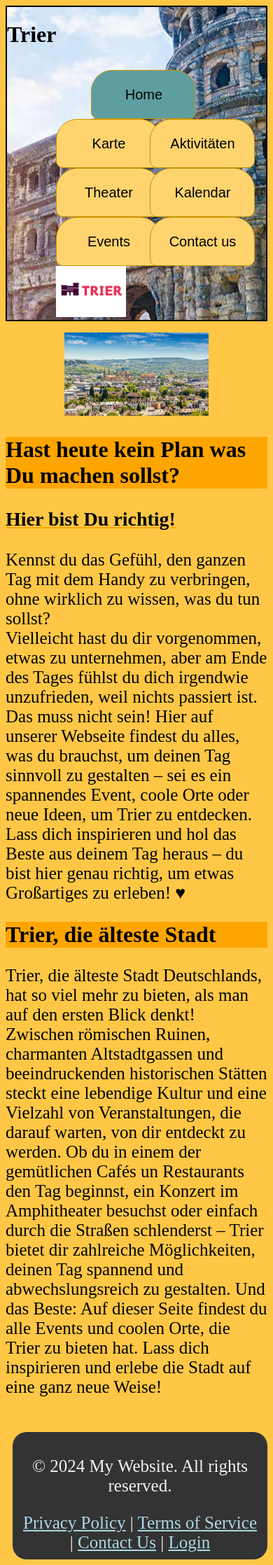
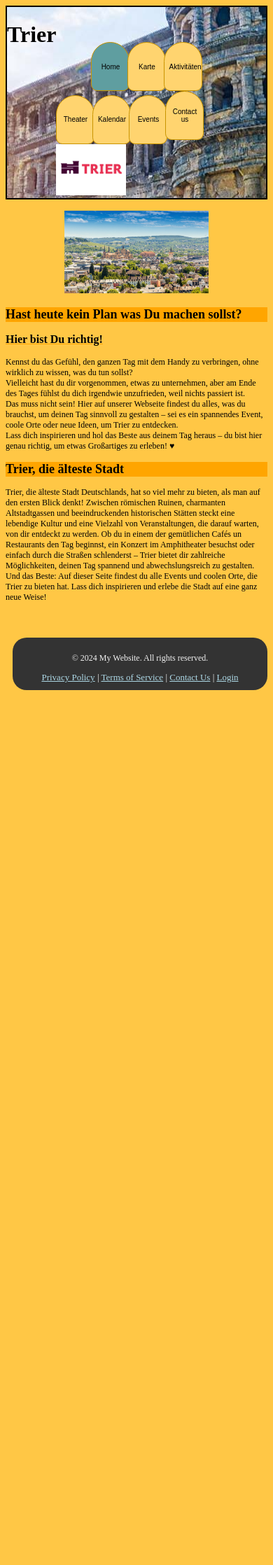
Before and after one commit to SteamPunk89079/Web-Tech-Gruppe-23, a PHP site: page / in a window 390 px wide. Shown: the whole page at 70% size. After the commit the page ends 986 px from the top, so only its background shows below. Run offline with PHP 8.4, Linux system fonts and the light colour scheme.

Commit message:
responsive design für index(startseite), aktivitäten und theater grob eingestellt

```diff
--- a/Styles/contactus.css
+++ b/Styles/contactus.css
@@ -1 +1,4 @@
 body{background-color: rgb(255, 199, 69);}
+
+/*----------RESPONSIVE DESIGN---------------*/
+@media screen and (max-width:540px) {}
--- a/Styles/events.css
+++ b/Styles/events.css
@@ -18,3 +18,9 @@ body{
     background-color: rgb(255, 212, 111);
     font-size: 25px;
 }
+
+
+/*----------RESPONSIVE DESIGN---------------*/
+@media screen and (max-width:540px) {
+    body {font-size: 16px;}
+}
--- a/Styles/index_style.css
+++ b/Styles/index_style.css
@@ -328,5 +328,26 @@ footer {
     font-size: 32px;}
 .index h3 {text-decoration: underline orange;
     font-size: 28px;}
+.index p {font-size: 25px;}
 
-.index p {font-size: 25px;}
+
+
+/*----------RESPONSIVE DESIGN---------------*/
+@media screen and (max-width:540px) {
+    .index h3 {font-size: 16px;}
+    .index h2 {font-size: 18px;}
+    .index p {font-size: 12px;}
+    .header {max-height: 20%;}
+    .button {
+        width: 55px;
+        font-size: 10px;
+        margin-right: 3px;
+    }
+    .topbars {
+        position: relative;
+        margin-left: 0px;
+        margin-right: 50px;
+        margin-top: 30px;
+    }
+   footer {font-size: 13px}
+}
```
Also changed, not shown: Styles/aktivitataten.css (+7 -0 lines), Styles/theater.css (+14 -0 lines).
